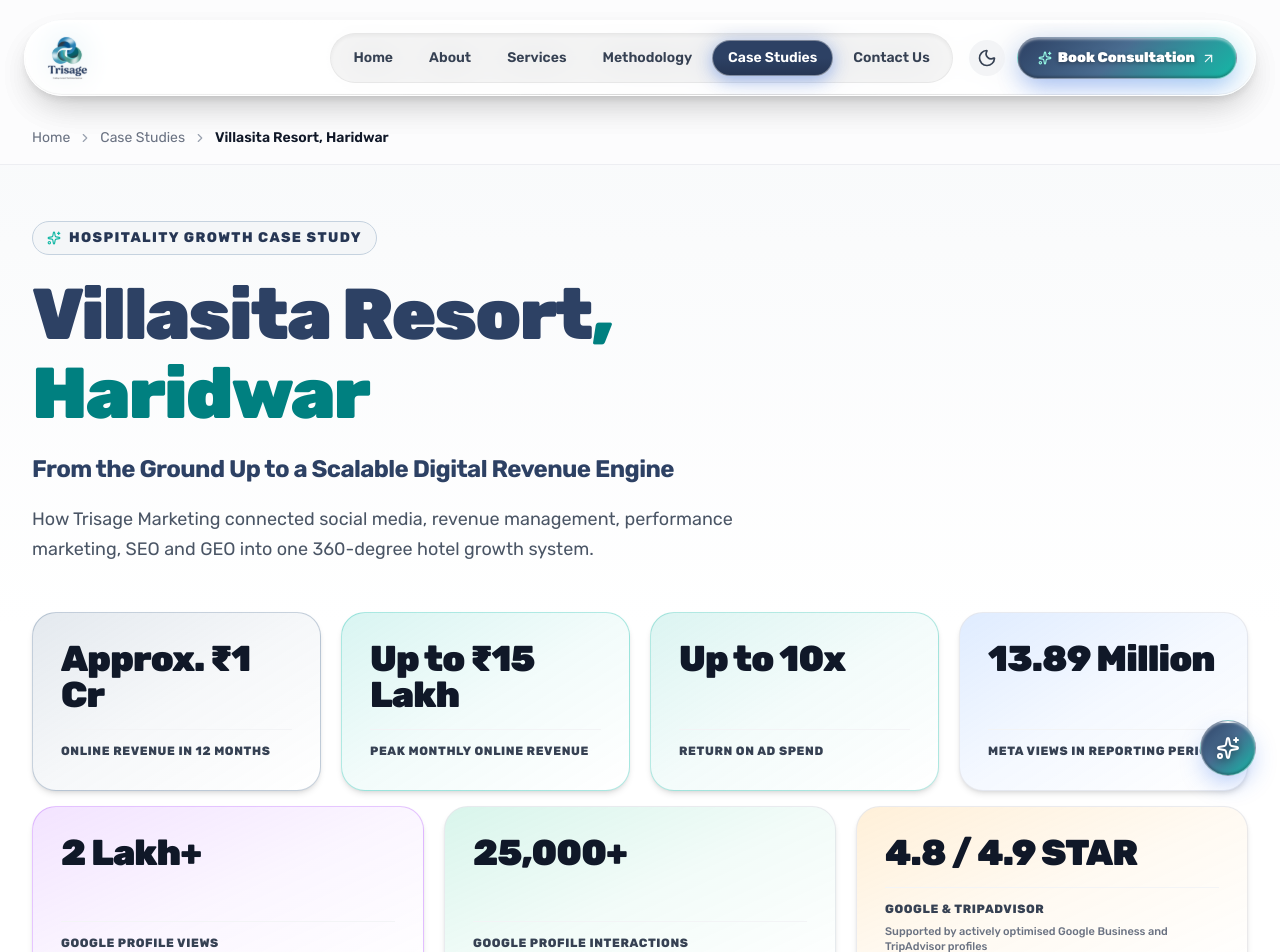
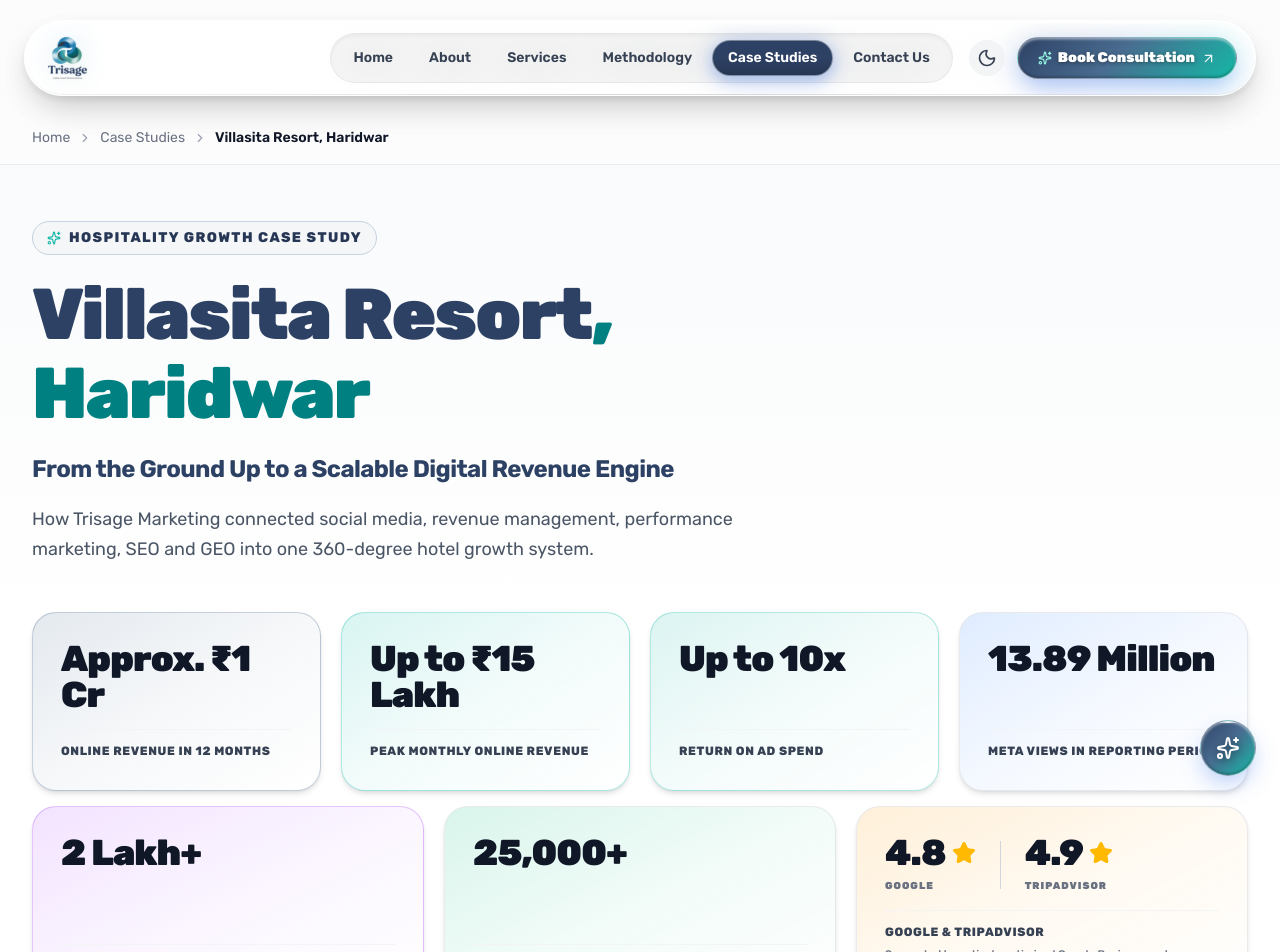
Before and after one commit to trisagemarketing/trisage-marketing-website, a Next.js app: page /case-studies/villasita-resort-haridwar in a window 1280 px wide. Shown: the top 952 px of the page. Built offline with nearby package versions, Linux system fonts and the light colour scheme; a web font is replaced by a local one.

Commit message:
fix(case-study): resolve typescript union type errors and missing lucide-react icon import for split rating card

```diff
--- a/src/app/case-studies/villasita-resort-haridwar/VillasitaCaseStudyClient.tsx
+++ b/src/app/case-studies/villasita-resort-haridwar/VillasitaCaseStudyClient.tsx
@@ -16,6 +16,7 @@ import {
   Share2,
   Gift,
   Zap,
+  Star
 } from "lucide-react";
 import gsap from "gsap";
 import { useGSAP } from "@gsap/react";
@@ -178,17 +179,35 @@ Alongside the revenue growth, the resort recorded 13.89 million Meta views, more
             {/* Bottom Tier: Search, Trust & Reputation Metrics (3 Cards) */}
             <div className="grid grid-cols-1 sm:grid-cols-3 gap-4 sm:gap-5">
               {[
-                { label: "2 Lakh+", sub: "GOOGLE PROFILE VIEWS", color: "from-purple-500/15 via-purple-500/5 to-transparent border-purple-500/30" },
-                { label: "25,000+", sub: "GOOGLE PROFILE INTERACTIONS", color: "from-emerald-500/15 via-emerald-500/5 to-transparent border-emerald-500/30" },
-                { label: "4.8 / 4.9 STAR", sub: "GOOGLE & TRIPADVISOR", note: "Supported by actively optimised Google Business and TripAdvisor profiles", color: "from-amber-500/15 via-amber-500/5 to-transparent border-amber-500/30" },
+                { label: "2 Lakh+", isSplitRating: false, sub: "GOOGLE PROFILE VIEWS", color: "from-purple-500/15 via-purple-500/5 to-transparent border-purple-500/30" },
+                { label: "25,000+", isSplitRating: false, sub: "GOOGLE PROFILE INTERACTIONS", color: "from-emerald-500/15 via-emerald-500/5 to-transparent border-emerald-500/30" },
+                { label: "4.8 / 4.9 STAR", isSplitRating: true, sub: "GOOGLE & TRIPADVISOR", note: "Supported by actively optimised Google Business and TripAdvisor profiles", color: "from-amber-500/15 via-amber-500/5 to-transparent border-amber-500/30" },
               ].map((kpi, idx) => (
                 <div
                   key={idx}
                   className={`p-6 sm:p-7 rounded-2xl sm:rounded-3xl bg-linear-to-br ${kpi.color} bg-white dark:bg-gray-900 border border-gray-200/80 dark:border-gray-800 shadow-md hover:shadow-lg transition-transform duration-300 ease-out hover:scale-[1.02] flex flex-col justify-between contain-content`}
                 >
-                  <div className="text-3xl sm:text-4xl font-black text-gray-900 dark:text-white tracking-tight leading-none">
-                    {kpi.label}
-                  </div>
+                  {kpi.isSplitRating ? (
+                    <div className="flex items-center gap-4 sm:gap-6">
+                      <div className="flex flex-col">
+                        <div className="flex items-center gap-1.5 text-3xl sm:text-4xl font-black text-gray-900 dark:text-white tracking-tight leading-none">
+                          4.8<Star className="fill-amber-400 text-amber-400" size={24} />
+                        </div>
+                        <span className="text-[10px] font-black uppercase tracking-widest text-gray-500 dark:text-gray-400 mt-2">Google</span>
+                      </div>
+                      <div className="w-px h-12 bg-gray-300 dark:bg-gray-700"></div>
+                      <div className="flex flex-col">
+                        <div className="flex items-center gap-1.5 text-3xl sm:text-4xl font-black text-gray-900 dark:text-white tracking-tight leading-none">
+                          4.9<Star className="fill-amber-400 text-amber-400" size={24} />
+                        </div>
+                        <span className="text-[10px] font-black uppercase tracking-widest text-gray-500 dark:text-gray-400 mt-2">TripAdvisor</span>
+                      </div>
+                    </div>
+                  ) : (
+                    <div className="text-3xl sm:text-4xl font-black text-gray-900 dark:text-white tracking-tight leading-none">
+                      {kpi.label}
+                    </div>
+                  )}
                   <div className="mt-4 pt-3 border-t border-gray-100 dark:border-gray-800/80">
                     <div className="text-xs font-extrabold text-gray-700 dark:text-gray-300 uppercase tracking-wider leading-relaxed">{kpi.sub}</div>
                     {kpi.note && <div className="text-[11px] text-gray-500 dark:text-gray-400 mt-1 leading-snug font-medium">{kpi.note}</div>}
```
